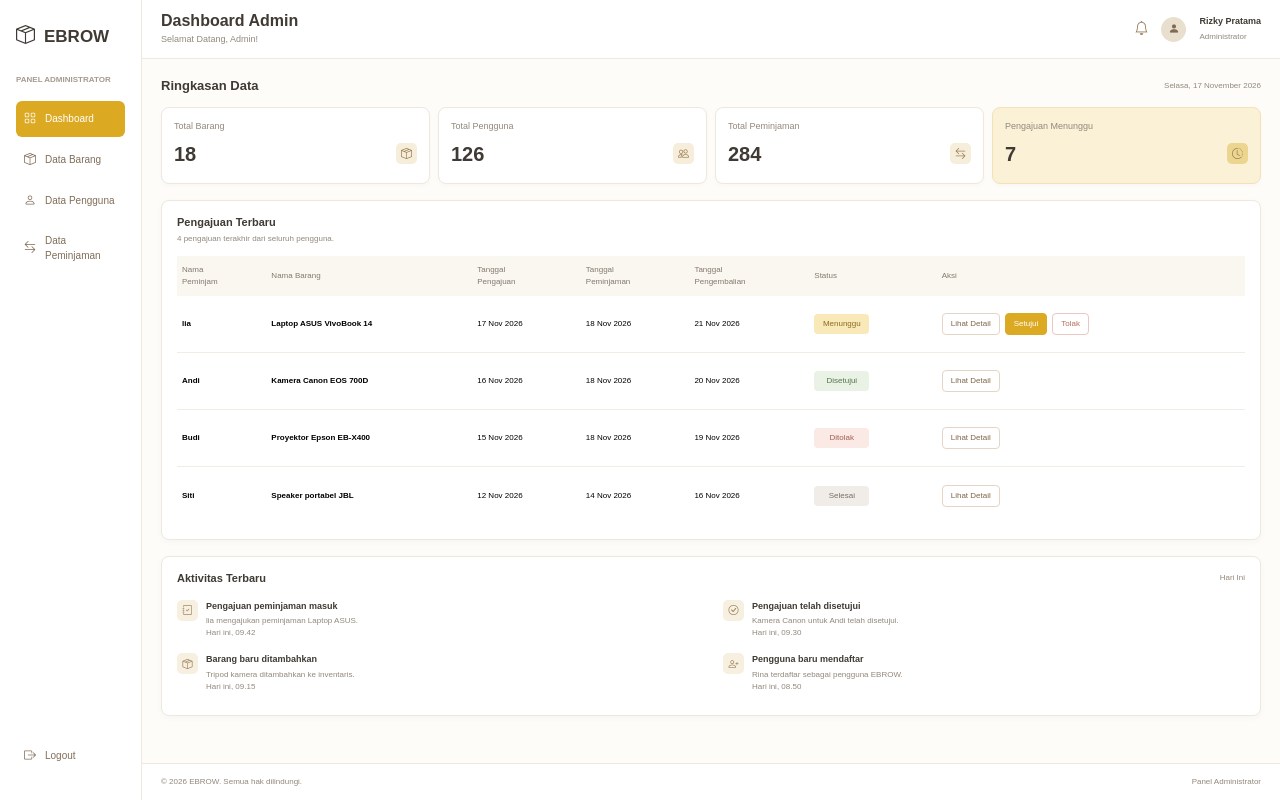
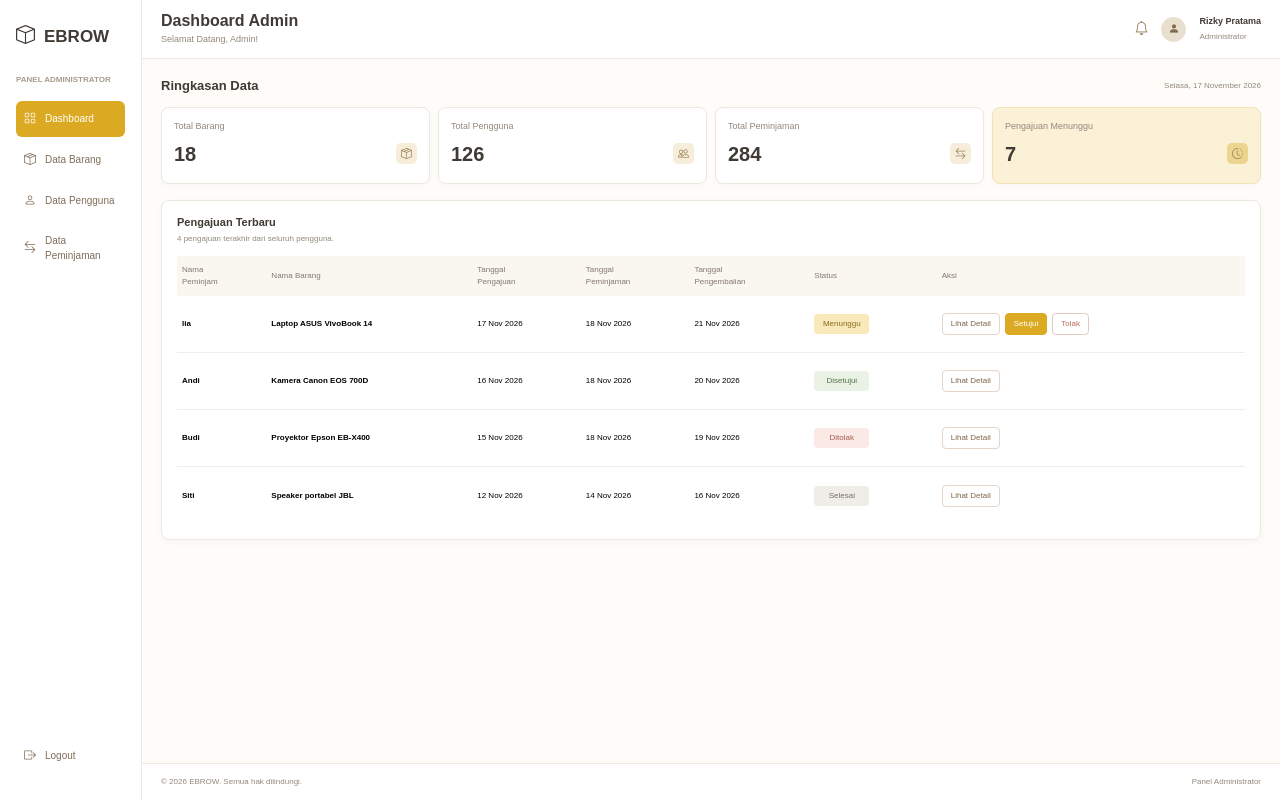
Before and after one commit to RamonExdeus/E-Brow, a PHP site: page /adminDashboard.php in a window 1280 px wide. Run offline with PHP 8.4, Linux system fonts and the light colour scheme.

Commit message:
feat: menghilangkan kode code pengguna

```diff
--- a/Admin/adminDashboard.php
+++ b/Admin/adminDashboard.php
@@ -15,7 +15,7 @@
 <body>
   <!-- Menu samping -->
   <aside class="sidebar">
-    <div class="brand"><i class="bi bi-box-seam"></i><span>EBROW</span></div>
+    <div class="brand"><i class="bi bi-box"></i><span>EBROW</span></div>
     <div class="menu-title">PANEL ADMINISTRATOR</div>
 
     <a href="./adminDashboard.php" class="menu-link active"><i class="bi bi-grid"></i><span>Dashboard</span></a>
@@ -145,54 +145,6 @@
           </table>
         </div>
       </section>
-
-      <!-- Aktivitas terbaru -->
-      <section class="panel">
-        <div class="section-heading mb-2">
-          <h3 class="panel-title mb-0">Aktivitas Terbaru</h3>
-          <span class="date-text">Hari Ini</span>
-        </div>
-
-        <div class="row">
-          <div class="col-md-6">
-            <div class="activity-item">
-              <div class="activity-icon"><i class="bi bi-journal-check"></i></div>
-              <div>
-                <div class="activity-title">Pengajuan peminjaman masuk</div>
-                <div class="activity-description">lia mengajukan peminjaman Laptop ASUS.</div>
-                <div class="activity-time">Hari ini, 09.42</div>
-              </div>
-            </div>
-            <div class="activity-item">
-              <div class="activity-icon"><i class="bi bi-box-seam"></i></div>
-              <div>
-                <div class="activity-title">Barang baru ditambahkan</div>
-                <div class="activity-description">Tripod kamera ditambahkan ke inventaris.</div>
-                <div class="activity-time">Hari ini, 09.15</div>
-              </div>
-            </div>
-          </div>
-
-          <div class="col-md-6">
-            <div class="activity-item">
-              <div class="activity-icon"><i class="bi bi-check-circle"></i></div>
-              <div>
-                <div class="activity-title">Pengajuan telah disetujui</div>
-                <div class="activity-description">Kamera Canon untuk Andi telah disetujui.</div>
-                <div class="activity-time">Hari ini, 09.30</div>
-              </div>
-            </div>
-            <div class="activity-item">
-              <div class="activity-icon"><i class="bi bi-person-plus"></i></div>
-              <div>
-                <div class="activity-title">Pengguna baru mendaftar</div>
-                <div class="activity-description">Rina terdaftar sebagai pengguna EBROW.</div>
-                <div class="activity-time">Hari ini, 08.50</div>
-              </div>
-            </div>
-          </div>
-        </div>
-      </section>
     </div>
 
     <footer>
@@ -201,6 +153,23 @@
     </footer>
   </main>
 
+  <script>
+    function toggleAction(button) {
+    const container = button.parentElement;
+
+    const approve = container.querySelector('.btn-approve');
+    const reject = container.querySelector('.btn-reject');
+
+    // Tampilkan atau sembunyikan tombol
+    const isHidden = approve.hidden;
+
+    approve.hidden = !isHidden;
+    reject.hidden = !isHidden;
+
+    // Ubah teks tombol detail
+    button.textContent = isHidden ? 'Tutup Detail' : 'Lihat Detail';
+}
+  </script>
   <script src="https://cdn.jsdelivr.net/npm/bootstrap@5.3.3/dist/js/bootstrap.bundle.min.js"></script>
 </body>
 </html>
--- a/Admin/barang.php
+++ b/Admin/barang.php
@@ -9,7 +9,7 @@
   </head>
   <body>
     <aside class="sidebar">
-    <div class="brand"><i class="bi bi-box-seam"></i><span>EBROW</span></div>
+    <div class="brand"><i class="bi bi-box"></i><span>EBROW</span></div>
     <div class="menu-title">PANEL ADMINISTRATOR</div>
 
     <a href="./adminDashboard.php" class="menu-link"><i class="bi bi-grid"></i><span>Dashboard</span></a>
--- a/Admin/kategori-barang.php
+++ b/Admin/kategori-barang.php
@@ -9,7 +9,7 @@
   </head>
   <body>
     <aside class="sidebar">
-    <div class="brand"><i class="bi bi-box-seam"></i><span>EBROW</span></div>
+    <div class="brand"><i class="bi bi-box"></i><span>EBROW</span></div>
     <div class="menu-title">PANEL ADMINISTRATOR</div>
 
     <a href="./adminDashboard.php" class="menu-link"><i class="bi bi-grid"></i><span>Dashboard</span></a>
--- a/LandingPage.html
+++ b/LandingPage.html
@@ -31,7 +31,7 @@
         <div class="collapse navbar-collapse" id="navbarNav">
           <ul class="navbar-nav ms-auto align-items-lg-center gap-lg-3">
             <li class="nav-item">
-              <a class="nav-link active" href="LandingPage.html"> <i class="bi bi-house-door-fill"></i> Beranda </a>
+              <a class="nav-link active" href="./LandingPage.html"> <i class="bi bi-house-door-fill"></i> Beranda </a>
             </li>
             <li class="nav-item">
               <a class="nav-link" href="#faq"> <i class="bi bi-question-circle-fill"></i>FAQ </a>
@@ -40,7 +40,7 @@
               <a class="nav-link" href="#kontak"> <i class="bi bi-envelope-fill"></i> Kontak </a>
             </li>
             <li class="nav-item">
-              <a class="nav-link" href="katalog.html"> <i class="bi bi-grid-fill"></i> Katalog </a>
+              <a class="nav-link" href="./katalog.html"> <i class="bi bi-grid-fill"></i> Katalog </a>
             </li>
             <!-- Menu akun untuk masuk dan daftar -->
             <li class="nav-item dropdown">
```
Also changed, not shown: katalog.html (+4 -4 lines).
